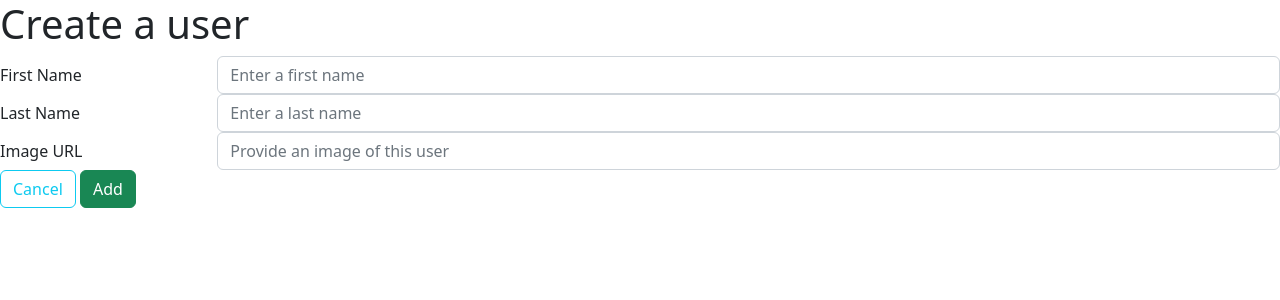
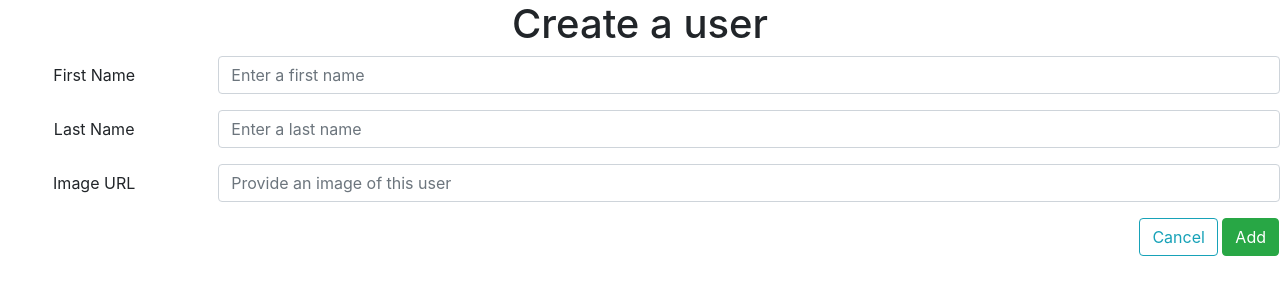
Before and after one commit to andreamgonzalez/Blogly, a Flask app: page /users/new in a window 1280 px wide. Shown: the top 300 px of the page. Run offline with Flask 2, Linux system fonts and the light colour scheme.

Commit message:
Update base.html

```diff
--- a/templates/base.html
+++ b/templates/base.html
@@ -5,8 +5,10 @@
     <meta http-equiv="X-UA-Compatible" content="IE=edge">
     <meta name="viewport" content="width=device-width, initial-scale=1.0">
     <title>Blogly</title>
-    <link rel="stylesheet" href="https://cdn.jsdelivr.net/npm/bootstrap@5.2.2/dist/css/bootstrap.min.css" integrity="sha384-Zenh87qX5JnK2Jl0vWa8Ck2rdkQ2Bzep5IDxbcnCeuOxjzrPF/et3URy9Bv1WTRi" crossorigin="anonymous"></head>
-<body>
+    <!-- <link rel="stylesheet" href="https://cdn.jsdelivr.net/npm/bootstrap@5.2.2/dist/css/bootstrap.min.css" integrity="sha384-Zenh87qX5JnK2Jl0vWa8Ck2rdkQ2Bzep5IDxbcnCeuOxjzrPF/et3URy9Bv1WTRi" crossorigin="anonymous"></head> -->
+    <link rel="stylesheet" href="https://cdn.jsdelivr.net/npm/bootstrap@4.0.0/dist/css/bootstrap.min.css" integrity="sha384-Gn5384xqQ1aoWXA+058RXPxPg6fy4IWvTNh0E263XmFcJlSAwiGgFAW/dAiS6JXm" crossorigin="anonymous">
+    <link rel="stylesheet" type="text/css" href="css/index.css">
+    <body style="text-align: center;">
     {% block content %}{% endblock %}
 </body>
 </html>
```
